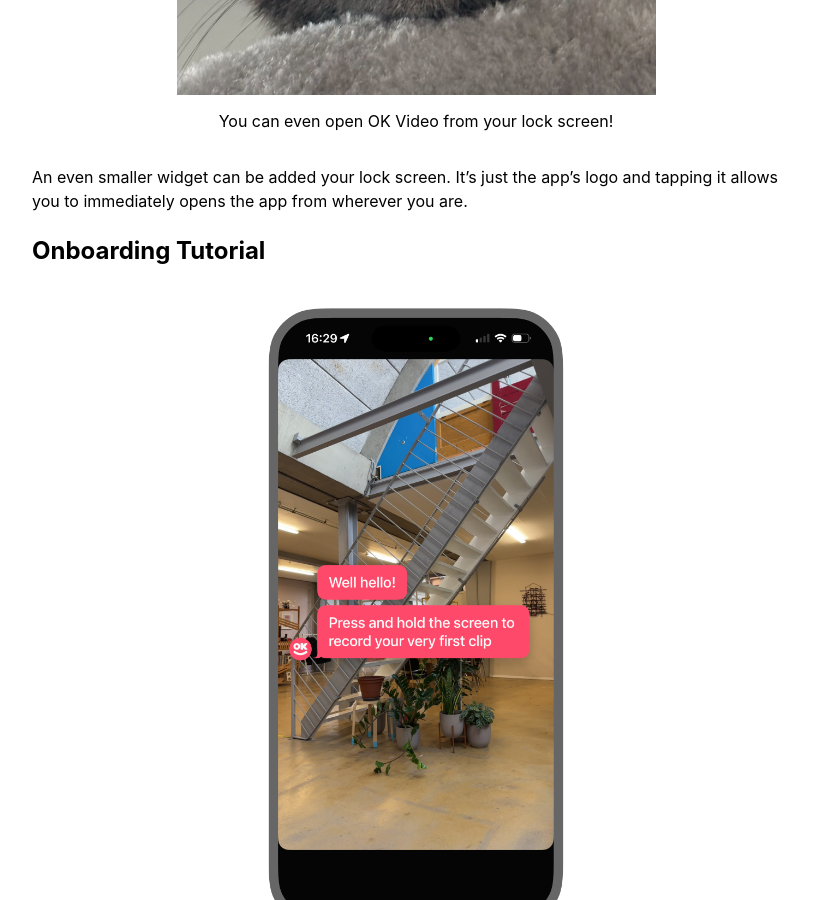
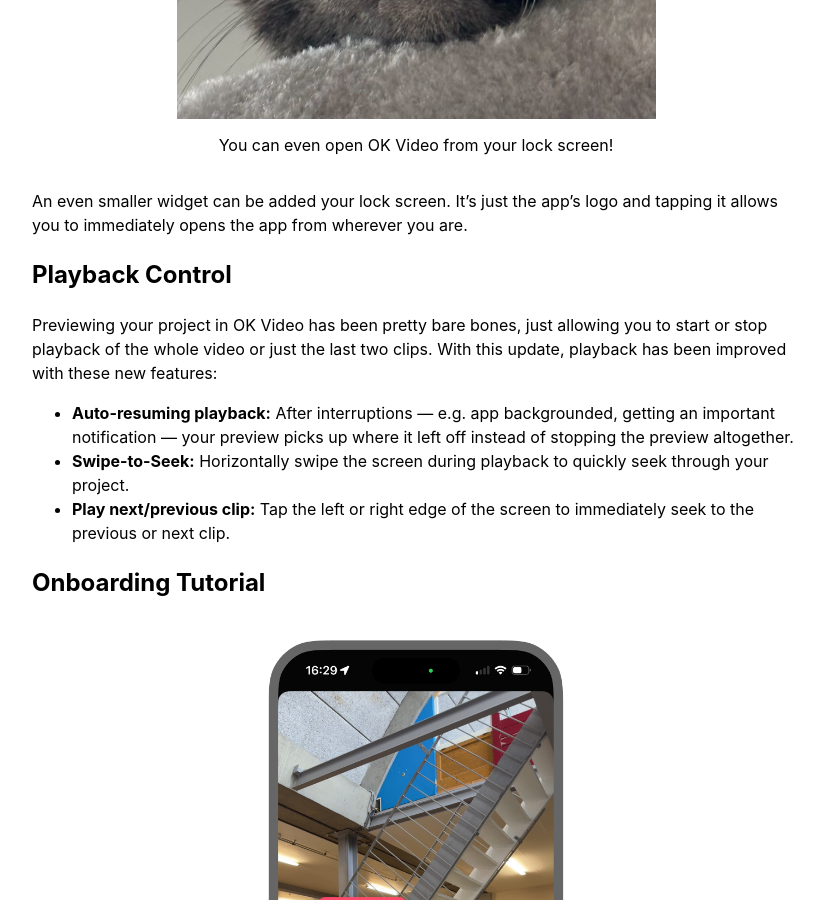
Before and after one commit to PimCoumans/pixelrock-nl, a Jekyll site: the page built from _posts/2024-08-01-the-new-okvideo.markdown, in a window 1280 px wide and 900 px high, scrolled down 7280 px. Shown: the whole window, without its empty margins (224-1048 px from the left). Built offline with Jekyll 4.4.1, drawn with Linux system fonts in a browser that asks for light colours.

Commit message:
Forgot about playback control!

```diff
--- a/_posts/2024-08-01-the-new-okvideo.markdown
+++ b/_posts/2024-08-01-the-new-okvideo.markdown
@@ -22,6 +22,7 @@ Read on if you want to hear more about all this, but of course you can [check it
 - [Zoom Control](#zoom-control)
 - [Self Timer](#self-timer)
 - [Widgets](#widgets)
+- [Playback Control](#playback-control)
 - [Onboarding Tutorial](#tutorial)
 - [More Changes](#more)
 - [Closing Thoughts](#closing-thoughts)
@@ -90,6 +91,14 @@ Now you can go straight to one of your OK Video projects right from your homescr
 
 An even smaller widget can be added your lock screen. It’s just the app’s logo and tapping it allows you to immediately opens the app from wherever you are.
 
+## Playback Control {#playback-control}
+
+Previewing your project in OK Video has been pretty bare bones, just allowing you to start or stop playback of the whole video or just the last two clips. With this update, playback has been improved with these new features:
+
+- **Auto-resuming playback:** After interruptions — e.g. app backgrounded, getting an important notification — your preview picks up where it left off instead of stopping the preview altogether.
+- **Swipe-to-Seek:** Horizontally swipe the screen during playback to quickly seek through your project.
+- **Play next/previous clip:** Tap the left or right edge of the screen to immediately seek to the previous or next clip.
+
 ## Onboarding Tutorial {#tutorial}
 
 {% include image.html url="/assets/ok-video/okvideo-tutorial.png" alt="Screenshot of the first step in the new tutorial" %}
```
